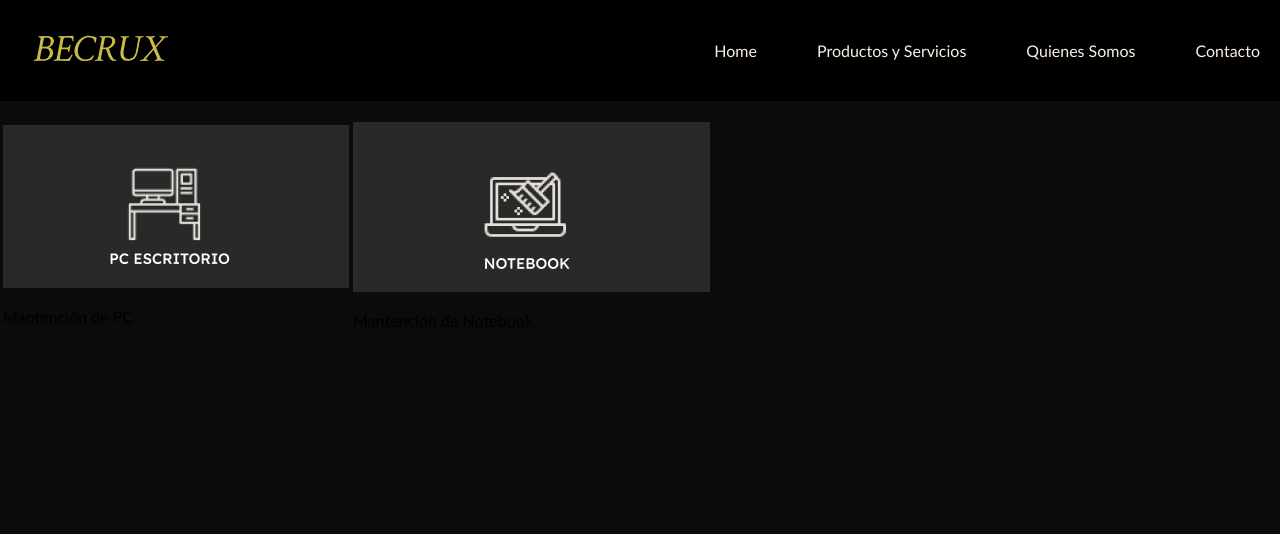
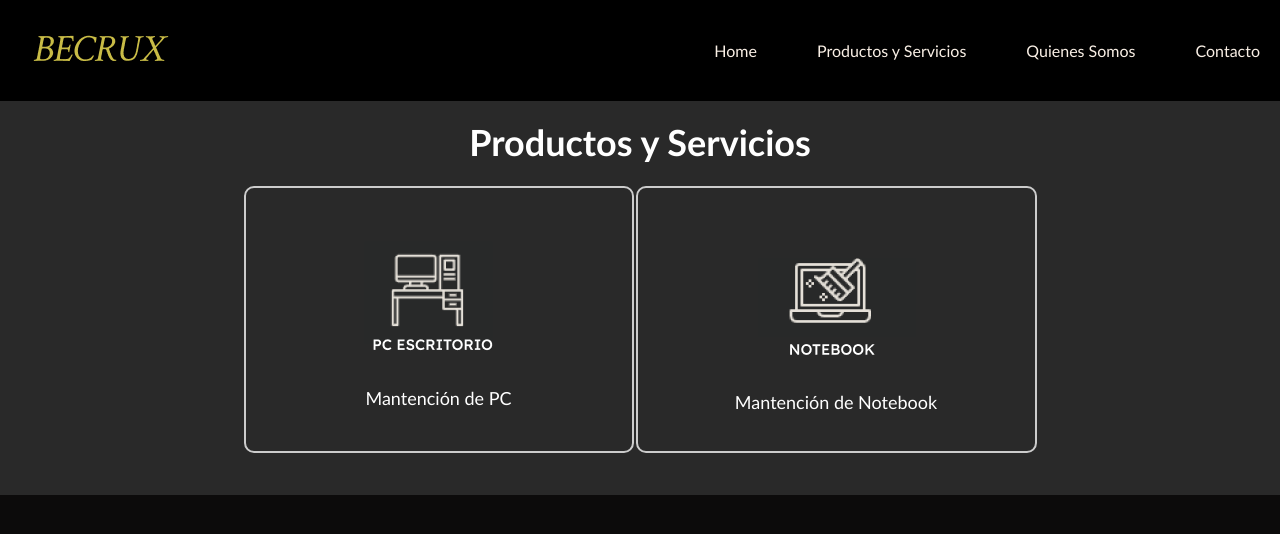
Before and after one commit to patitojavi/prodesweb, a PHP site: page /html/productos-servicios.html in a window 1280 px wide. Shown: the top 534 px of the page. Run offline with PHP 8.4, Linux system fonts and the light colour scheme.

Commit message:
Update productos-servicios.css

```diff
--- a/css/productos-servicios.css
+++ b/css/productos-servicios.css
@@ -1,25 +1,41 @@
-/* Estilos para la sección "quienes-somos" */
-#quienes-somos {
-    text-align: left;
+/* Estilos para la sección "productos-servicios" */
+#productos-servicios {
+    text-align: center; /* Centrar el contenido de la sección horizontalmente */
     padding: 40px;
-    background-color: #020202;
-    color: #ffffff;
+    background-color: #292929; /* Fondo gris claro */
 }
 
-#quienes-somos h1 {
+#productos-servicios h1 {
     font-size: 36px;
-    color: #c300ff;
+    color: #ffffff; /* Color del título */
     margin-bottom: 20px;
 }
 
-#quienes-somos h2 {
-    font-size: 36px;
-    color: #c300ff;
-    margin-bottom: 20px;
+/* Centrar la tabla */
+table {
+    margin: 0 auto; /* Centrar horizontalmente la tabla */
 }
 
-#quienes-somos p {
+.categoria {
+    text-align: center; /* Centrar el contenido de las celdas horizontalmente */
+    border: 2px solid #ccc;
+    border-radius: 10px;
+    padding: 20px;
+    transition: transform 0.3s ease; /* Efecto de transformación al pasar el mouse */
+}
+
+.categoria:hover {
+    transform: scale(1.1); /* Aumenta ligeramente el tamaño al pasar el mouse */
+    cursor: pointer; /* Cambia el cursor al pasar el mouse */
+}
+
+.categoria img {
+    height: auto;
+    border-radius: 10px;
+}
+
+.categoria p {
     font-size: 18px;
-    margin-top: 20px;
-    text-align: justify;
+    color: #ffffff;
+    margin-top: 10px;
 }
```
